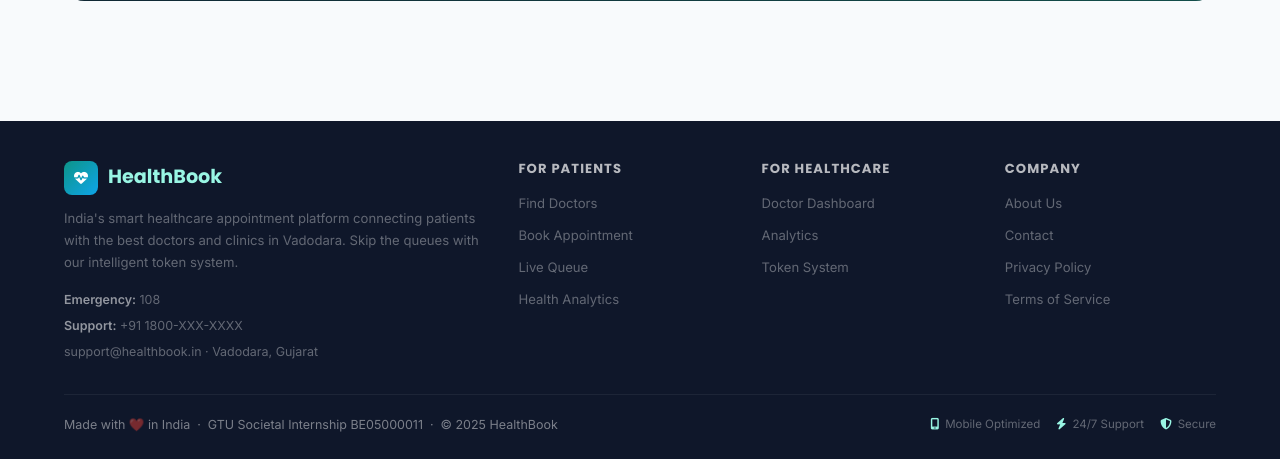
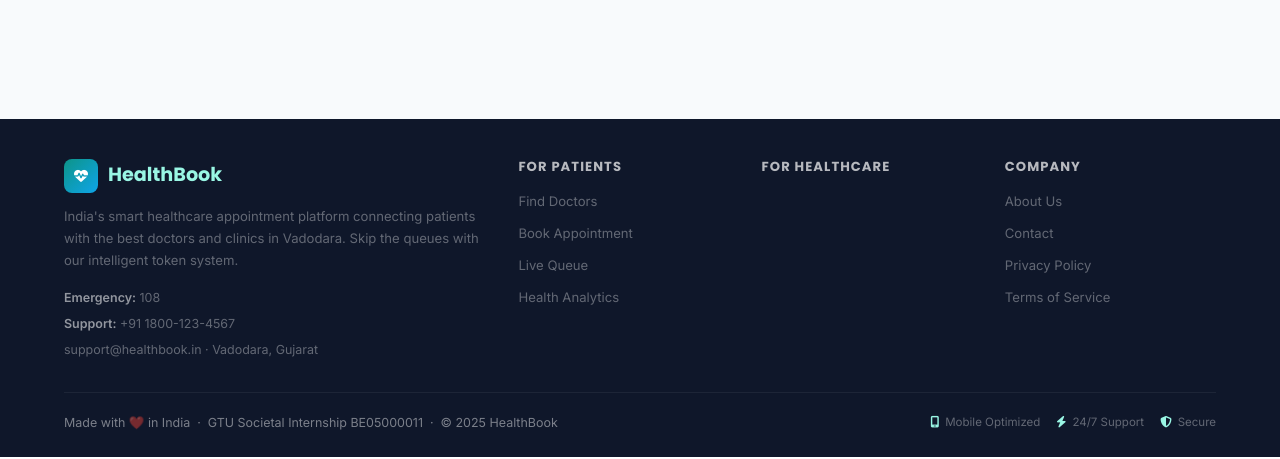
Before and after one commit to DeepPasnani/Societal-Internship-Project, a Flask app: page / in a window 1280 px wide. Shown: the part 4645-5104 px from the top of the page. Run offline with Flask 3, Linux system fonts and the light colour scheme; data comes from the database, SQL or seed files in the repository.

Commit message:
Final final changes.

```diff
--- a/app.py
+++ b/app.py
@@ -423,6 +423,8 @@
             )
             patient_id = cursor.lastrowid
 
+        conn.commit()
+
         existing_appt = conn.execute(
             "SELECT id FROM appointments WHERE patient_id=? AND appointment_date=? "
             "AND doctor_id=? AND status != 'No Show'",
@@ -562,9 +564,15 @@
                 d['patient_name'] = d['patient_name'].split()[0]
             else:
                 d = {
+                    'id': d['id'],
                     'token_number': d['token_number'],
+                    'appointment_time': d['appointment_time'],
                     'status': d['status'],
+                    'predicted_wait_minutes': d['predicted_wait_minutes'],
+                    'doctor_id': d['doctor_id'],
                     'doctor_name': d['doctor_name'],
+                    'specialization': d['specialization'],
+                    'patient_name': '',
                 }
             queue.append(d)
 
--- a/static/js/token.js
+++ b/static/js/token.js
@@ -126,7 +126,7 @@
   tbody.innerHTML = filtered.map(a => {
     const badgeClass = statusBadgeClass(a.status);   // FIX: no double 'badge'
     const rowClass   = a.status === 'In Progress' ? 'inprogress-row' : '';
-    const waitText   = a.predicted_wait_minutes ? `~${a.predicted_wait_minutes} min` : '—';
+    const waitText   = a.predicted_wait_minutes != null ? `~${a.predicted_wait_minutes} min` : '—';
     const timeText   = a.appointment_time || '—';
     const specText   = a.specialization || '';
     const patientText = a.patient_name || '';
@@ -135,7 +135,7 @@
     return `
       <tr class="${rowClass}" id="row-${rowId}">
         <td><span class="token-num">#${a.token_number}</span></td>
-        <td>${escapeHtml(patientText)}</td>
+        <td>${patientText ? escapeHtml(patientText) : '<span style="color:rgba(255,255,255,0.25);font-size:0.8rem;">—</span>'}</td>
         <td>
           <small style="display:block;color:rgba(255,255,255,0.4);font-size:0.72rem;">${escapeHtml(specText)}</small>
           ${escapeHtml(a.doctor_name)}
@@ -143,7 +143,7 @@
         <td style="font-family:'Space Grotesk',monospace;color:rgba(255,255,255,0.7);">${timeText}</td>
         <td style="font-family:'Space Grotesk',monospace;color:rgba(255,255,255,0.6);">${waitText}</td>
         <td><span class="${badgeClass}">${a.status}</span></td>
-        <td>${buildActions(a)}</td>
+        ${canManageQueue() ? `<td>${buildActions(a)}</td>` : ''}
       </tr>`;
   }).join('');
 }
--- a/templates/doctors.html
+++ b/templates/doctors.html
@@ -22,8 +22,12 @@
       <li><a href="/"><i class="fa-solid fa-house"></i> <span data-i18n="navHome">Home</span></a></li>
       <li><a href="/booking"><i class="fa-solid fa-calendar-plus"></i> <span data-i18n="navBook">Book</span></a></li>
       <li><a href="/token"><i class="fa-solid fa-ticket"></i> <span data-i18n="navQueue">Queue</span></a></li>
+      {% if user and user.role in ('doctor', 'admin') %}
       <li><a href="/doctor"><i class="fa-solid fa-user-doctor"></i> <span data-i18n="navDoctor">Doctor</span></a></li>
+      {% endif %}
+      {% if user and user.role == 'admin' %}
       <li><a href="/analytics"><i class="fa-solid fa-chart-line"></i> <span data-i18n="navAnalytics">Analytics</span></a></li>
+      {% endif %}
       <li>
         {% if user %}
           <span style="display:flex;align-items:center;gap:8px;font-size:0.85rem;">
--- a/templates/index.html
+++ b/templates/index.html
@@ -488,7 +488,7 @@
         <p>India's smart healthcare appointment platform connecting patients with the best doctors and clinics in Vadodara. Skip the queues with our intelligent token system.</p>
         <div class="footer-contact">
           <span><strong>Emergency:</strong> 108</span>
-          <span><strong>Support:</strong> +91 1800-XXX-XXXX</span>
+          <span><strong>Support:</strong> +91 1800-123-4567</span>
           <span>support@healthbook.in · Vadodara, Gujarat</span>
         </div>
       </div>
@@ -504,9 +504,13 @@
       <div class="footer-col">
         <h4>For Healthcare</h4>
         <ul>
+          {% if user and user.role in ('doctor', 'admin') %}
           <li><a href="/doctor">Doctor Dashboard</a></li>
+          <li><a href="/doctor">Token System</a></li>
+          {% endif %}
+          {% if user and user.role == 'admin' %}
           <li><a href="/analytics">Analytics</a></li>
-          <li><a href="/doctor">Token System</a></li>
+          {% endif %}
         </ul>
       </div>
       <div class="footer-col">
@@ -530,6 +534,7 @@
   </div>
 </footer>
 
+<span id="page-user-role" data-role="{{ user.role if user else 'guest' }}" style="display:none;"></span>
 <div id="toast-container"></div>
 
 <script>
@@ -564,6 +569,8 @@
     .catch(() => {});
 
   // Load doctors from API
+  const pageUserRole = document.getElementById('page-user-role')?.dataset.role || 'guest';
+  const canSeeDashboard = pageUserRole === 'doctor' || pageUserRole === 'admin';
   const DOC_ICONS_IDX  = ['fa-stethoscope','fa-baby','fa-ear-listen','fa-venus'];
   const DOC_COLORS_IDX = [
     'linear-gradient(135deg,#0d9488,#0ea5e9)',
@@ -599,7 +606,7 @@
           <div class="dl-fee">Consultation: ${FEES[i % 4]}</div>
           <div style="display:flex;gap:8px;margin-top:12px;">
             <a href="/booking" class="btn btn-primary btn-sm" style="flex:1;justify-content:center;">Book Now</a>
-            <a href="/doctor" class="btn btn-ghost btn-sm">Dashboard</a>
+            ${canSeeDashboard ? '<a href="/doctor" class="btn btn-ghost btn-sm">Dashboard</a>' : ''}
           </div>
         </div>
       `).join('');
```
Also changed, not shown: 1 other file.
